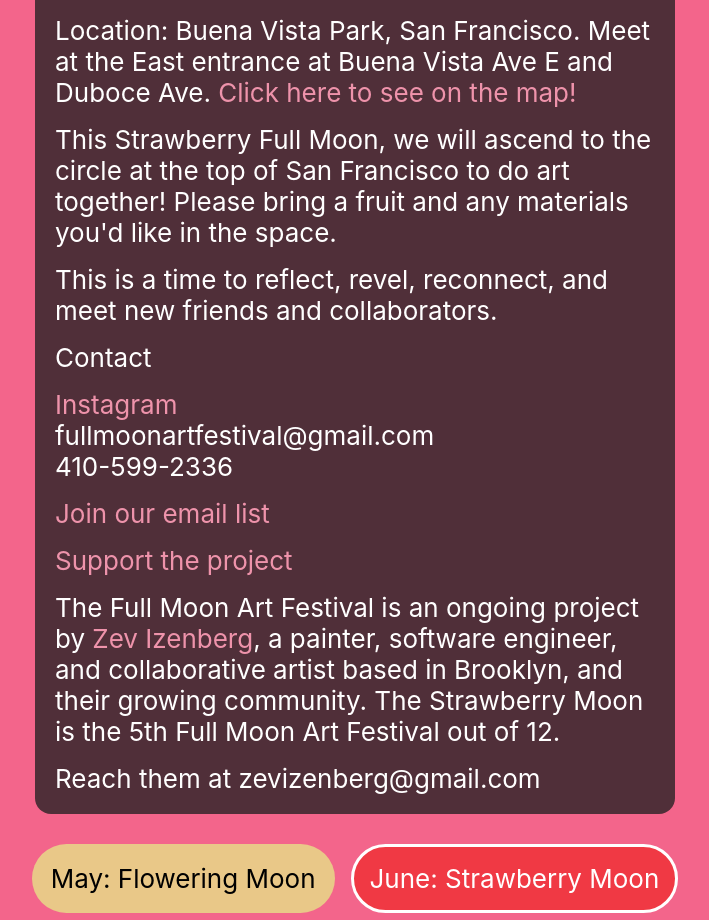
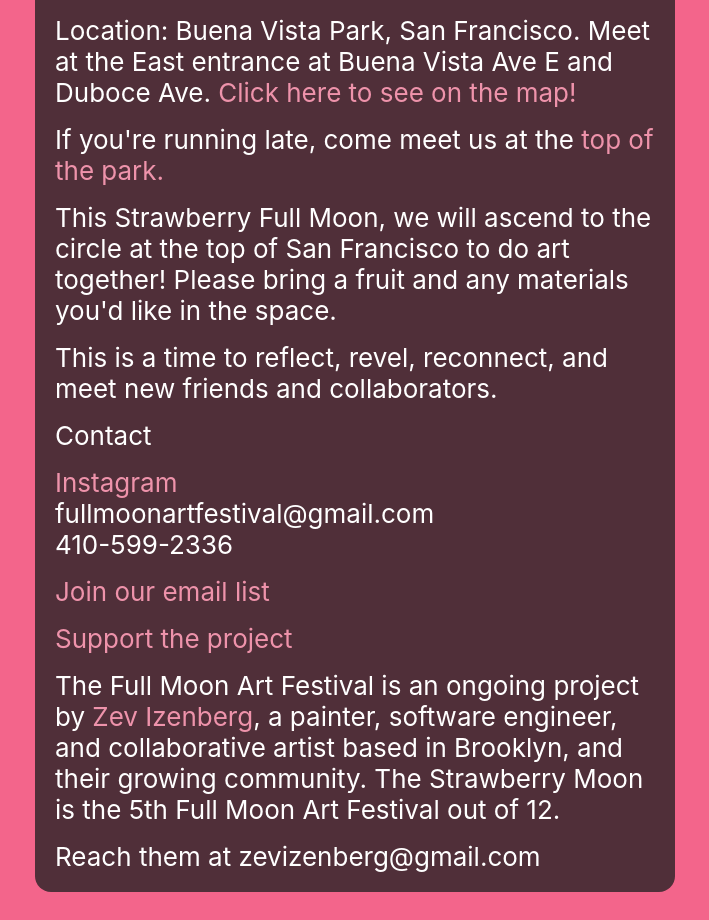
Before and after one commit to zevezev/fullmoonartfestival, a React (Create React App) app: page / in a window 1280 px wide. Shown: the part 864-1784 px from the top of the page, without its empty margins (285-994 px from the left). Built offline with nearby package versions, Linux system fonts and the light colour scheme.

Commit message:
included late directions

```diff
--- a/src/StrawberryMoon.tsx
+++ b/src/StrawberryMoon.tsx
@@ -25,6 +25,10 @@ export const StrawberryMoon = () => {
         <a href="https://goo.gl/maps/nDuZPiBAwxNyDjYs9" target="_blank">
           Click here to see on the map!
         </a>
+      </div>
+      <div>
+        If you're running late, come meet us at the&nbsp;
+        <a href="https://goo.gl/maps/CEhWwhfcgRZPDMECA">top of the park.</a>
       </div>
       <div>
         This Strawberry Full Moon, we will ascend to the circle at the top of
```
